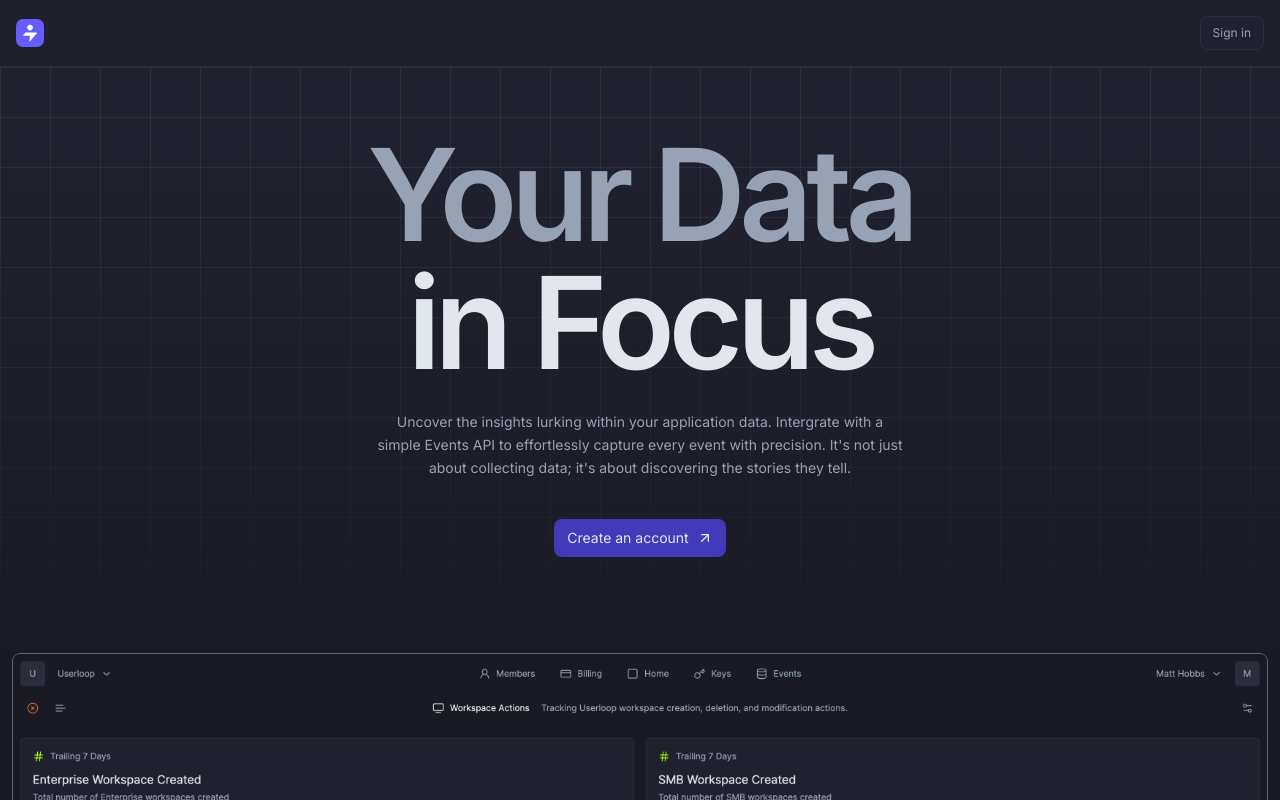
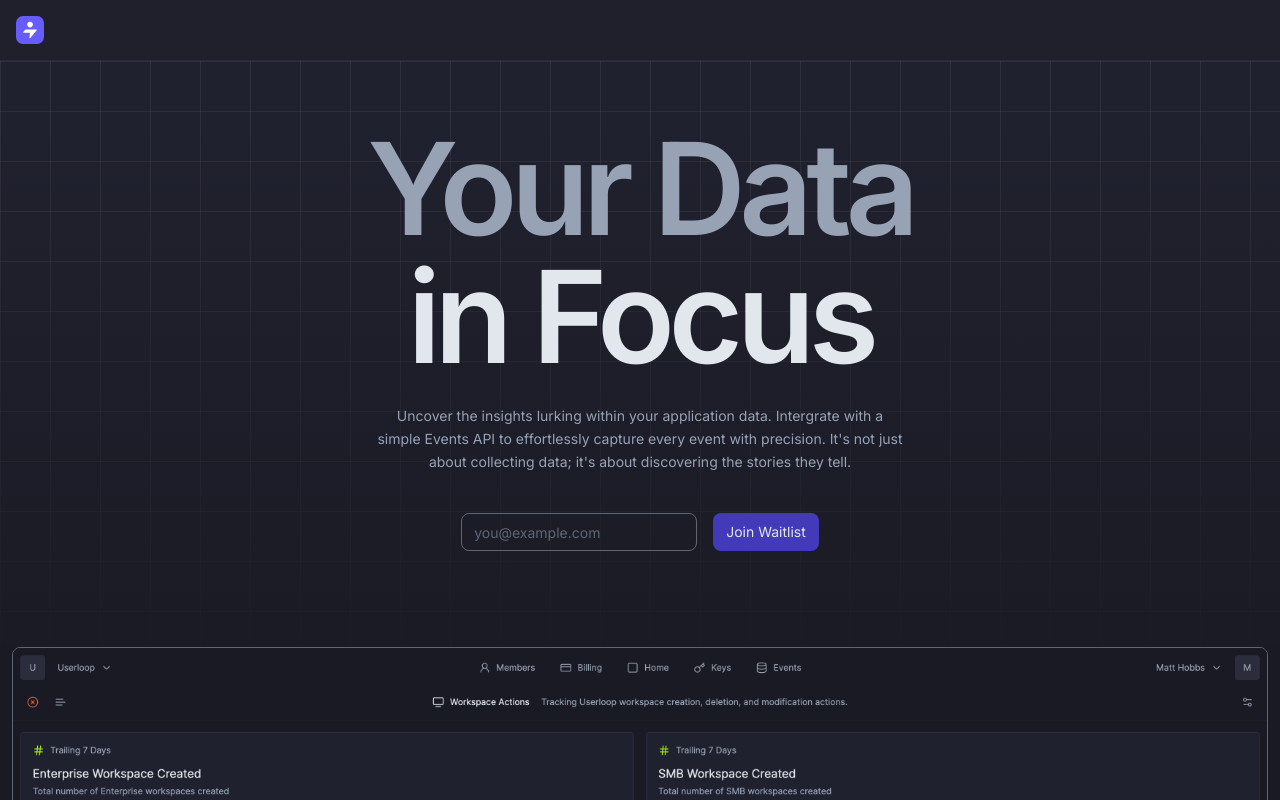
Before and after one commit to userloop-dev/web, a Next.js app: page / in a window 1280 px wide. Shown: the top 800 px of the page. Built offline with nearby package versions, Linux system fonts and the light colour scheme.

Commit message:
Add Waitlist Form to Header

```diff
--- a/package.json
+++ b/package.json
@@ -9,13 +9,17 @@
 		"lint": "next lint"
 	},
 	"dependencies": {
+		"@hookform/resolvers": "^3.3.4",
 		"@radix-ui/react-avatar": "^1.0.2",
+		"@radix-ui/react-label": "^2.0.2",
 		"@radix-ui/react-navigation-menu": "^1.1.2",
 		"@vercel/analytics": "^0.1.11",
 		"lucide-react": "^0.321.0",
 		"next": "^13.3.1",
 		"react": "18.2.0",
-		"react-dom": "^18.2.0"
+		"react-dom": "^18.2.0",
+		"react-hook-form": "^7.51.0",
+		"zod": "^3.22.4"
 	},
 	"devDependencies": {
 		"@types/node": "18.14.6",
--- /dev/null
+++ b/src/app-components/form.tsx
@@ -0,0 +1,111 @@
+import { createContext, useContext, HTMLAttributes, forwardRef, useId, ElementRef, ComponentPropsWithoutRef } from 'react';
+import { Root } from '@radix-ui/react-label';
+import { Slot } from '@radix-ui/react-slot';
+import { Controller, ControllerProps, FieldPath, FieldValues, FormProvider, useFormContext } from 'react-hook-form';
+import { Label } from '@/app-components/label';
+import { cn } from '@/utils';
+
+const Form = FormProvider;
+
+type FormFieldContextValue<TFieldValues extends FieldValues = FieldValues, TName extends FieldPath<TFieldValues> = FieldPath<TFieldValues>> = {
+	name: TName;
+};
+
+const FormFieldContext = createContext<FormFieldContextValue>({} as FormFieldContextValue);
+
+const FormField = <TFieldValues extends FieldValues = FieldValues, TName extends FieldPath<TFieldValues> = FieldPath<TFieldValues>>({
+	...props
+}: ControllerProps<TFieldValues, TName>) => {
+	return (
+		<FormFieldContext.Provider value={{ name: props.name }}>
+			<Controller {...props} />
+		</FormFieldContext.Provider>
+	);
+};
+
+const useFormField = () => {
+	const fieldContext = useContext(FormFieldContext);
+	const itemContext = useContext(FormItemContext);
+	const { getFieldState, formState } = useFormContext();
+
+	const fieldState = getFieldState(fieldContext.name, formState);
+
+	if (!fieldContext) {
+		throw new Error('useFormField should be used within <FormField>');
+	}
+
+	const { id } = itemContext;
+
+	return {
+		id,
+		name: fieldContext.name,
+		formItemId: `${id}-form-item`,
+		formDescriptionId: `${id}-form-item-description`,
+		formMessageId: `${id}-form-item-message`,
+		...fieldState,
+	};
+};
+
+type FormItemContextValue = {
+	id: string;
+};
+
+const FormItemContext = createContext<FormItemContextValue>({} as FormItemContextValue);
+
+const FormItem = forwardRef<HTMLDivElement, HTMLAttributes<HTMLDivElement>>(({ className, ...props }, ref) => {
+	const id = useId();
+
+	return (
+		<FormItemContext.Provider value={{ id }}>
+			<div ref={ref} className={cn('space-y-1', className)} {...props} />
+		</FormItemContext.Provider>
+	);
+});
+FormItem.displayName = 'FormItem';
+
+const FormLabel = forwardRef<ElementRef<typeof Root>, ComponentPropsWithoutRef<typeof Root>>(({ className, ...props }, ref) => {
+	const { error, formItemId } = useFormField();
+
+	return <Label ref={ref} className={cn(error && 'text-destructive', className)} htmlFor={formItemId} {...props} />;
+});
+FormLabel.displayName = 'FormLabel';
+
+const FormControl = forwardRef<ElementRef<typeof Slot>, ComponentPropsWithoutRef<typeof Slot>>(({ ...props }, ref) => {
+	const { error, formItemId, formDescriptionId, formMessageId } = useFormField();
+
+	return (
+		<Slot
+			ref={ref}
+			id={formItemId}
+			aria-describedby={!error ? `${formDescriptionId}` : `${formDescriptionId} ${formMessageId}`}
+			aria-invalid={!!error}
+			{...props}
+		/>
+	);
+});
+FormControl.displayName = 'FormControl';
+
+const FormDescription = forwardRef<HTMLParagraphElement, HTMLAttributes<HTMLParagraphElement>>(({ className, ...props }, ref) => {
+	const { formDescriptionId } = useFormField();
+
+	return <p ref={ref} id={formDescriptionId} className={cn('text-sm text-muted-foreground', className)} {...props} />;
+});
+FormDescription.displayName = 'FormDescription';
+
+const FormMessage = forwardRef<HTMLParagraphElement, HTMLAttributes<HTMLParagraphElement>>(({ className, children, ...props }, ref) => {
+	const { error, formMessageId } = useFormField();
+	const body = error ? String(error?.message) : children;
+
+	if (!body) {
+		return null;
+	}
+
+	return (
+		<p ref={ref} id={formMessageId} className={cn('text-xs pt-1 font-normal text-destructive', className)} {...props}>
+			{body}
+		</p>
+	);
+});
+FormMessage.displayName = 'FormMessage';
+
+export { useFormField, Form, FormItem, FormLabel, FormControl, FormDescription, FormMessage, FormField };
--- /dev/null
+++ b/src/app-components/input.tsx
@@ -0,0 +1,41 @@
+import { forwardRef } from 'react';
+import { cn } from '@/utils';
+
+export interface InputProps extends React.InputHTMLAttributes<HTMLInputElement> {
+	prefix?: string;
+	suffix?: string;
+
+	inputClass?: string;
+}
+
+const Input = forwardRef<HTMLInputElement, InputProps>(({ className, inputClass, type, prefix, suffix, ...props }, ref) => {
+	return (
+		<div className={cn('flex flex-row', className)}>
+			{prefix && (
+				<div className='min-w-[100px] rounded-l-lg flex items-center text-xs text-grayscale-500 bg-grayscale-300 border-l border-t border-b border-grayscale-300 px-3 py-2'>
+					{prefix}
+				</div>
+			)}
+			<input
+				tabIndex={1}
+				type={type}
+				className={cn(
+					'flex h-[34px] w-full rounded-lg border border-grayscale-300 bg-transparent text-grayscale-600 px-3 py-2 text-xs outline-none placeholder:text-grayscale-400 focus:border-grayscale-400',
+					prefix && 'rounded-l-none',
+					suffix && 'rounded-r-none',
+					inputClass
+				)}
+				ref={ref}
+				{...props}
+			/>
+			{suffix && (
+				<div className='min-w-[100px] rounded-r-lg flex items-center text-xs text-grayscale-500 bg-grayscale-300 border-r border-t border-b border-grayscale-300 px-3 py-2'>
+					{suffix}
+				</div>
+			)}
+		</div>
+	);
+});
+Input.displayName = 'Input';
+
+export { Input };
--- /dev/null
+++ b/src/app-components/label.tsx
@@ -0,0 +1,13 @@
+import { forwardRef } from 'react';
+import { Root } from '@radix-ui/react-label';
+import { VariantProps, cva } from 'class-variance-authority';
+import { cn } from '@/utils';
+
+const labelVariants = cva('text-xs font-normal text-grayscale-400 leading-none peer-disabled:cursor-not-allowed peer-disabled:opacity-70');
+
+const Label = forwardRef<React.ElementRef<typeof Root>, React.ComponentPropsWithoutRef<typeof Root> & VariantProps<typeof labelVariants>>(
+	({ className, ...props }, ref) => <Root ref={ref} className={cn(labelVariants(), className)} {...props} />
+);
+Label.displayName = Root.displayName;
+
+export { Label };
--- a/src/app-modules/m-call-to-action.tsx
+++ b/src/app-modules/m-call-to-action.tsx
@@ -1,9 +1,10 @@
 import { HTMLAttributes } from 'react';
 import Image from 'next/image';
-import { ArrowUpRight } from 'lucide-react';
+import { ArrowUp, ArrowUpRight } from 'lucide-react';
 import { Button } from '@/app-components/button';
+import { SM_Waitlist } from './sm-waitlist';
 
-const ctaHeader = 'Get Started Today';
+const ctaHeader = 'Join the Waitlist';
 const ctaDescription =
 	"Unlock the hidden stories in your application data. Seamlessly integrate through our straightforward Events API to capture every event with unmatched accuracy. This journey goes beyond mere data collection; it's about unveiling the narratives your data holds.";
 
@@ -15,9 +16,9 @@ export const M_CallToAction = ({}: M_CallToAction_Props) => (
 		<div className='z-40 text-6xl text-grayscale-600 font-semibold tracking-tighter text-center mb-6 px-6'>{ctaHeader}</div>
 		<div className='z-40 text-sm text-grayscale-600 font-normal max-w-2xl text-center leading-relaxed mb-6 px-6'>{ctaDescription}</div>
 		<div className='z-40 flex flex-row gap-4 mt-4 '>
-			<Button variant='indigo' className='text-sm' onClick={() => (window.location.href = process.env.NEXT_PUBLIC_CREATE_ACCOUNT_LINK as string)}>
-				Create your account
-				<ArrowUpRight className='h-4 w-4' />
+			<Button variant='indigo' className='text-sm' onClick={() => window.scrollTo({ top: 0, behavior: 'smooth' })}>
+				Join Waitlist
+				<ArrowUp className='h-4 w-4' />
 			</Button>
 		</div>
 
--- a/src/app-modules/m-header.tsx
+++ b/src/app-modules/m-header.tsx
@@ -1,6 +1,7 @@
 import { HTMLAttributes } from 'react';
 import { ArrowUpRight, Play } from 'lucide-react';
 import { Button } from '@/app-components/button';
+import { SM_Waitlist } from './sm-waitlist';
 
 const headerDim = 'Your Data';
 const headerLit = 'in Focus';
@@ -16,14 +17,17 @@ export const M_Header = ({}: M_Header_Props) => (
 		<div className='z-30 text-sm text-grayscale-500 font-normal max-w-xl text-center leading-relaxed mb-6 px-6'>{headerDescription}</div>
 
 		<div className='z-30 flex flex-col md:flex-row gap-4 mt-4 '>
-			<Button variant='indigo' className='text-sm' onClick={() => (window.location.href = process.env.NEXT_PUBLIC_CREATE_ACCOUNT_LINK as string)}>
+			{/* <Button variant='indigo' className='text-sm' onClick={() => (window.location.href = process.env.NEXT_PUBLIC_CREATE_ACCOUNT_LINK as string)}>
 				Create an account
 				<ArrowUpRight className='h-4 w-4' />
-			</Button>
+			</Button> */}
+
 			{/* <Button variant='secondary' className='text-sm'>
 				Watch a product demo
 				<Play className='h-4 w-4' />
 			</Button> */}
+
+			<SM_Waitlist />
 		</div>
 
 		<div className='z-10 absolute pointer-events-none inset-0 h-full w-full bg-transparent bg-[linear-gradient(to_right,#ffffff10_1px,transparent_1px),linear-gradient(to_bottom,#ffffff10_1px,transparent_1px)] bg-[size:50px_50px]'></div>
--- /dev/null
+++ b/src/app-modules/sm-waitlist.tsx
@@ -0,0 +1,67 @@
+import * as z from 'zod';
+import { zodResolver } from '@hookform/resolvers/zod';
+import { UseFormReturn, useForm } from 'react-hook-form';
+import { HTMLAttributes, useState } from 'react';
+import { Loader2 } from 'lucide-react';
+import { Button } from '@/app-components/button';
+import { Input } from '@/app-components/input';
+import { Form, FormControl, FormField, FormItem, FormMessage } from '@/app-components/form';
+
+import { handleJoinWaitlist } from '../waitlist-form';
+
+const formSchema = z.object({
+	email: z.string(),
+});
+
+interface SM_Waitlist_Props extends HTMLAttributes<HTMLDivElement> {}
+
+export const SM_Waitlist = ({}: SM_Waitlist_Props) => {
+	const [loading, setLoading] = useState<boolean>(false);
+	const [success, setSuccess] = useState<boolean>(false);
+
+	const form = useForm<z.infer<typeof formSchema>>({
+		resolver: zodResolver(formSchema),
+		defaultValues: {
+			email: '',
+		},
+	});
+
+	const onSubmit = async (values: z.infer<typeof formSchema>) => {
+		setLoading(true);
+		const response = await handleJoinWaitlist(values.email);
+		if (response.ok) setSuccess(true);
+		setLoading(false);
+	};
+
+	return (
+		<div className='flex flex-row gap-4'>
+			{success ? (
+				<div className='text-sm text-grayscale-600'>Thanks for joining the waitlist. We'll be in touch shortly.</div>
+			) : (
+				<Form {...form}>
+					<form onSubmit={form.handleSubmit(onSubmit)} className='flex flex-row gap-4'>
+						<EmailFormField form={form} />
+						<Button variant='indigo' className='text-sm'>
+							{loading ? <Loader2 className='w-4 h-4 animate-spin' /> : 'Join Waitlist'}
+						</Button>
+					</form>
+				</Form>
+			)}
+		</div>
+	);
+};
+
+const EmailFormField = ({ form }: { form: UseFormReturn<z.infer<typeof formSchema>> }) => (
+	<FormField
+		control={form.control}
+		name='email'
+		render={({ field }) => (
+			<FormItem>
+				<FormControl>
+					<Input type='email' {...field} placeholder='you@example.com' autoFocus inputClass='text-sm h-[38px]' />
+				</FormControl>
+				<FormMessage />
+			</FormItem>
+		)}
+	/>
+);
--- a/src/app/page.tsx
+++ b/src/app/page.tsx
@@ -1,7 +1,6 @@
 'use client';
 
 import Image from 'next/image';
-import { Button } from '@/app-components/button';
 
 import { M_Testimonials } from '@/app-modules/m-testimonials';
 import { M_Pricing } from '@/app-modules/m-pricing';
@@ -17,9 +16,9 @@ export default function Page() {
 		<div className='flex flex-col items-center bg-grayscale-200 min-h-[100vh]'>
 			<div className='z-50 flex flex-row gap-4 p-4 bg-[#20212E]/25 backdrop-blur-sm border-b border-grayscale-300 w-full sticky top-0'>
 				<Image src='/graphics/branding/logo.svg' alt='Userloop Logo' width={28} height={28} className='mr-auto' />
-				<Button variant='secondary' onClick={() => (window.location.href = process.env.NEXT_PUBLIC_SIGN_IN_LINK as string)}>
+				{/* <Button variant='secondary' onClick={() => (window.location.href = process.env.NEXT_PUBLIC_SIGN_IN_LINK as string)}>
 					Sign in
-				</Button>
+				</Button> */}
 			</div>
 
 			<M_Header />
--- /dev/null
+++ b/src/waitlist-form.ts
@@ -0,0 +1,12 @@
+export const handleJoinWaitlist = async (email: string) => {
+	const formBody = `email=${encodeURIComponent(email)}`;
+
+	const response = await fetch(process.env.NEXT_PUBLIC_LOOPS_FORM_ENDPOINT as string, {
+		method: 'POST',
+		body: formBody,
+		headers: {
+			'Content-Type': 'application/x-www-form-urlencoded',
+		},
+	});
+	return response;
+};
```
Also changed, not shown: 1 other file (tests, documents, lock files or other folders).
